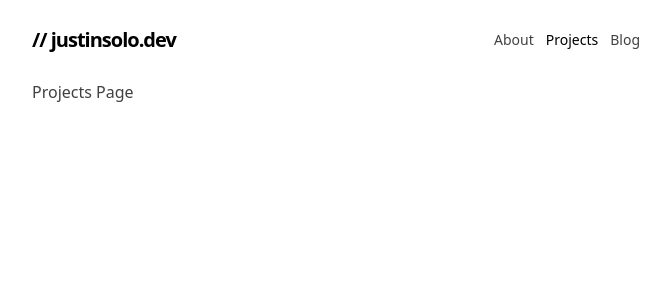
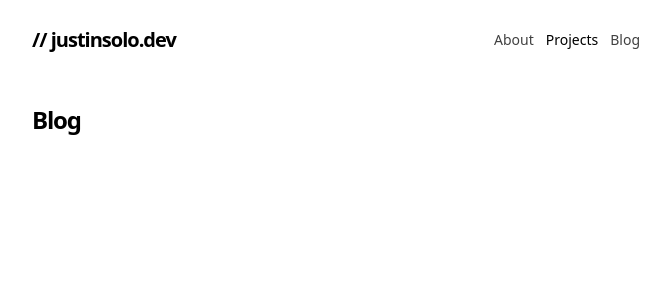
Before and after one commit to justinpaulosolo/justinsolo.dev, a Next.js app: page /projects in a window 1280 px wide. Shown: the top 300 px of the page, without its empty margins (304-974 px from the left). Built offline with nearby package versions, Linux system fonts and the light colour scheme.

Commit message:
Update page headings

```diff
--- a/app/about/page.tsx
+++ b/app/about/page.tsx
@@ -1,7 +1,9 @@
 export default function AboutPage() {
   return (
     <section className="container">
-      <h1>About</h1>
+      <h1 className="mt-6 text-2xl font-bold tracking-tighter text-black dark:text-white">
+        About
+      </h1>
     </section>
   );
 }
--- a/app/blog/page.tsx
+++ b/app/blog/page.tsx
@@ -1,7 +1,9 @@
 export default function BlogPage() {
   return (
     <section className="container">
-      <h1>Blog Page</h1>
+      <h1 className="mt-6 text-2xl font-bold tracking-tighter text-black dark:text-white">
+        Blog
+      </h1>
     </section>
   );
 }
--- a/app/projects/page.tsx
+++ b/app/projects/page.tsx
@@ -1,7 +1,9 @@
 export default function ProjectsPage() {
   return (
     <section className="container">
-      <h1>Projects Page</h1>
+      <h1 className="mt-6 text-2xl font-bold tracking-tighter text-black dark:text-white">
+        Blog
+      </h1>
     </section>
   );
 }
```
